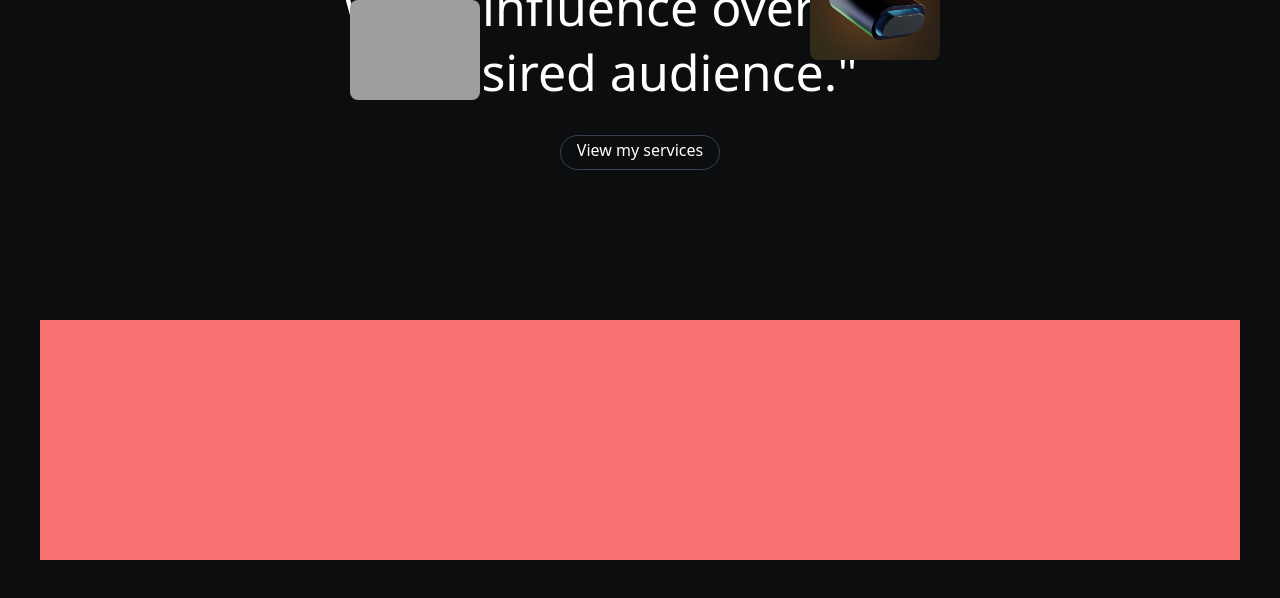
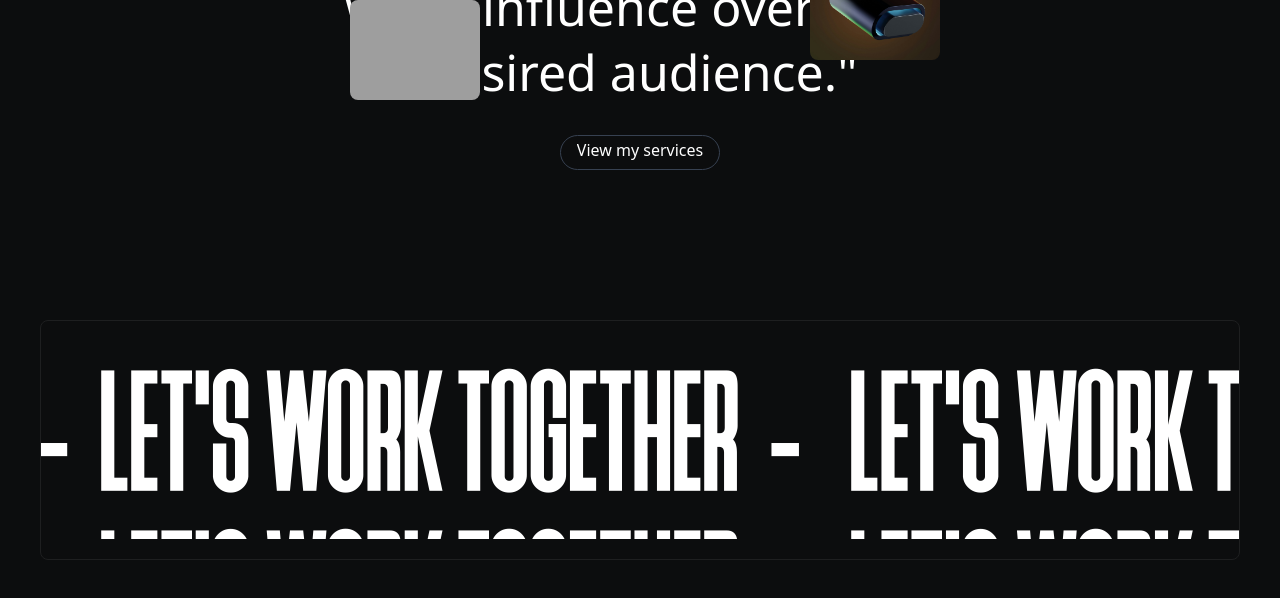
Before and after one commit to Nikhil-Jalandhra/Dark-Studio, a React (Vite) app: page / in a window 1280 px wide. Shown: the part 5418-6016 px from the top of the page. Built offline with nearby package versions, Linux system fonts and the light colour scheme; grey boxes are pictures that could not be loaded.

Commit message:
Working on footer

```diff
--- a/src/App.css
+++ b/src/App.css
@@ -29,5 +29,5 @@ transition: transform 250ms cubic-bezier(0.4, 0, 0.2, 1);
 }
 
 .containerFooter:hover .animeFooter {
-    transform: translateY(-150px);
+    transform: translateY(-80px);
 }
--- a/src/Container/Footer.jsx
+++ b/src/Container/Footer.jsx
@@ -1,9 +1,40 @@
 import React from 'react';
+import { motion } from 'framer-motion';
 
 function Footer() {
   return (
     <div className='w-full h-screen py-[20px] px-[40px]'>
-      <div className='h-[30vh] w-full bg-red-400'>
+      <div className='h-[30vh] flex items-center py-[20px] w-full overflow-hidden containerFooter border-[1px] border-[#1E1F20] rounded-lg'>
+        <motion.div
+        animate={{x: "-100%"}}
+        transition={{duration: 15, repeat: Infinity, ease: 'linear'}}
+        className='h-full flex items-center text-[160px] uppercase leading-none overflow-hidden' style={{minWidth: "fit-content", fontFamily: "mainFont"}}>
+          <div className='w-full whitespace-nowrap h-full animeFooter'>
+            <p className='animeFooter' >Let's work together</p>
+            <p className='animeFooter' >Let's work together</p>
+          </div>
+          <div className='px-[30px]'>-</div>
+          <div className='w-full whitespace-nowrap h-full animeFooter'>
+            <p className='animeFooter' >Let's work together</p>
+            <p className='animeFooter' >Let's work together</p>
+          </div>
+          <div className='px-[30px]'>-</div>
+        </motion.div>
+        <motion.div
+        animate={{x: "-100%"}}
+        transition={{duration: 15, repeat: Infinity, ease: 'linear'}}
+        className='w-full h-full flex items-center text-[160px] uppercase leading-none overflow-hidden' style={{minWidth: "fit-content", fontFamily: "mainFont"}}>
+          <div className='w-full whitespace-nowrap h-full animeFooter'>
+            <p className='animeFooter' >Let's work together</p>
+            <p className='animeFooter' >Let's work together</p>
+          </div>
+          <div className='px-[30px]'>-</div>
+          <div className='w-full whitespace-nowrap h-full animeFooter'>
+            <p className='animeFooter' >Let's work together</p>
+            <p className='animeFooter' >Let's work together</p>
+          </div>
+          <div className='px-[10px]'>-</div>
+        </motion.div>
       </div>
     </div>
   );
```
